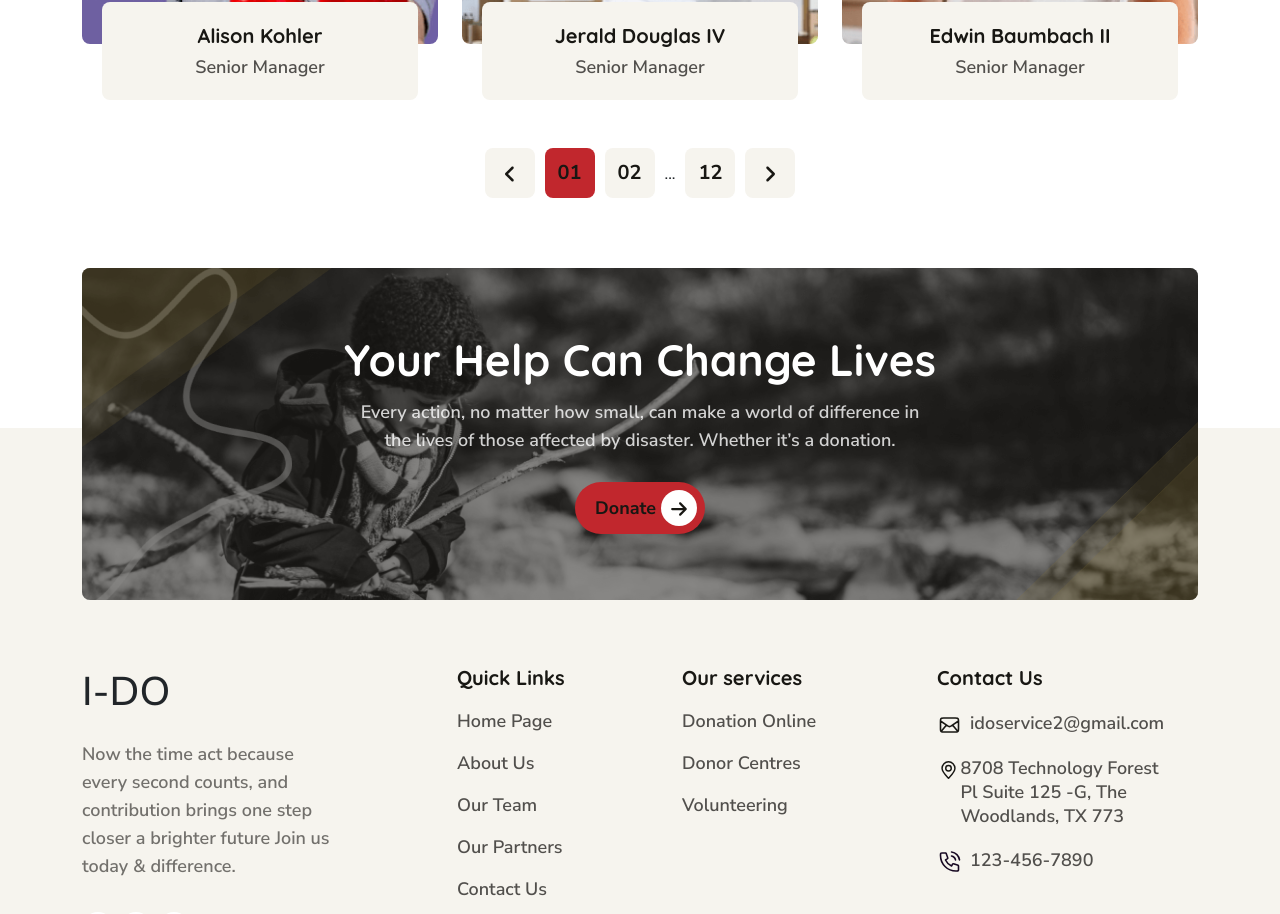
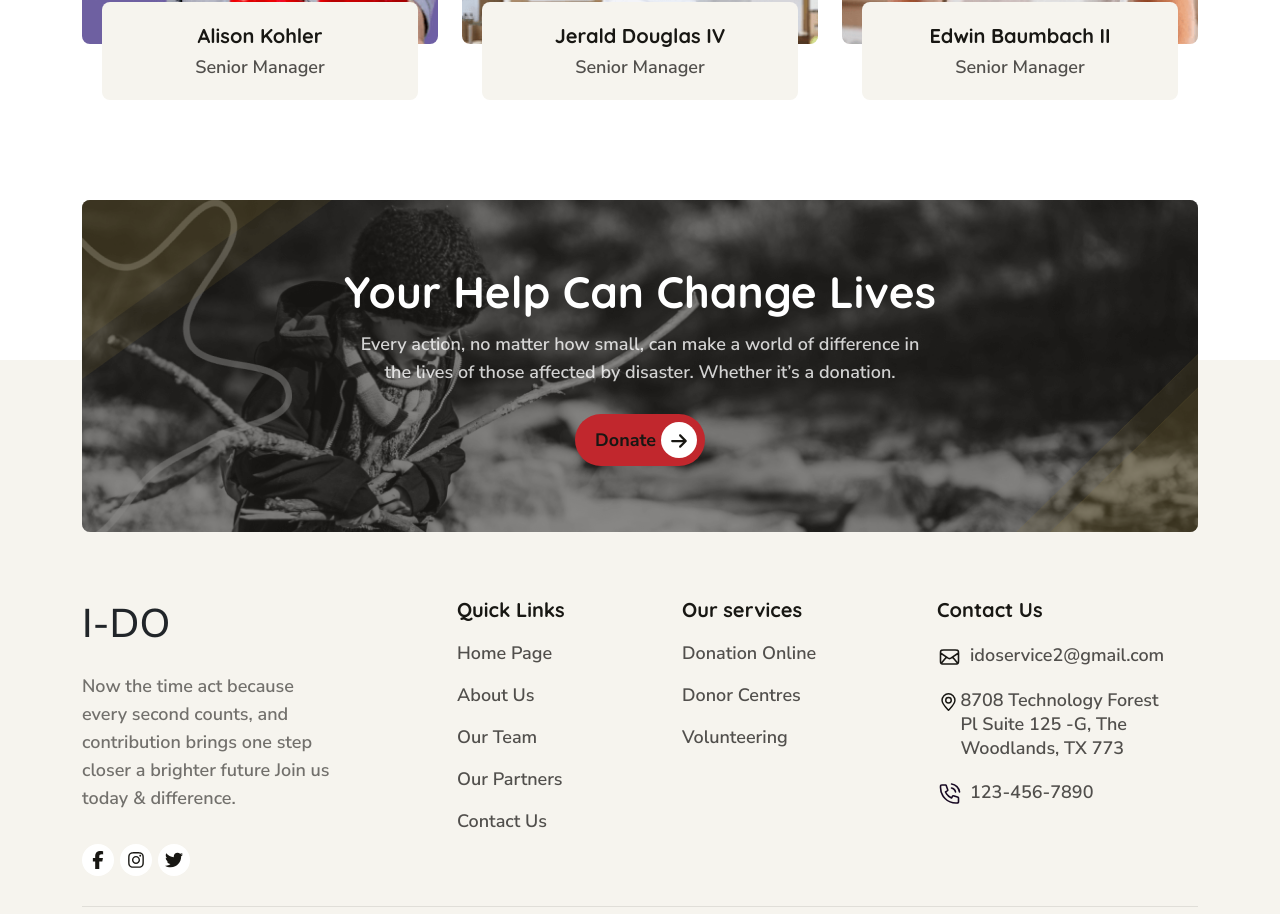
Before and after one commit to ravig1729/ido-webapp, a React (Vite) app: page /partners in a window 1280 px wide. Shown: the part 2000-2914 px from the top of the page. Built offline with nearby package versions, Linux system fonts and the light colour scheme.

Commit message:
-- removed pagination

```diff
--- a/src/pages/other-pages/volunteer/components/Team.tsx
+++ b/src/pages/other-pages/volunteer/components/Team.tsx
@@ -1,33 +1,33 @@
-import {teamData} from '../data'
-import {FaAngleLeft, FaAngleRight, FaFacebookF, FaGithub, FaInstagram, FaTwitter} from 'react-icons/fa6'
-import {Col, Container, Row} from 'react-bootstrap';
+import { teamData } from '../data'
+import { FaFacebookF, FaGithub, FaInstagram, FaTwitter } from 'react-icons/fa6'
+import { Col, Container, Row } from 'react-bootstrap';
 
 const Team = () => {
     return (
         <section className="vl-team-inner sp2">
             <Container>
-            <div className="vl-section-content">
-                <h2 className="title pb-20">Our Team</h2>
-              </div>
+                <div className="vl-section-content">
+                    <h2 className="title pb-20">Our Team</h2>
+                </div>
                 <Row>
                     {
                         teamData.map((item, idx) => (
                             <Col lg={4} md={6} key={idx}>
                                 <div className="single-team">
                                     <div className="team-thumb">
-                                        <img className="w-100 img-fluid" src={item.image} alt='img'/>
+                                        <img className="w-100 img-fluid" src={item.image} alt='img' />
                                     </div>
                                     <div className="p-relative">
                                         <div className="content-box">
                                             <div className="ssocial">
                                                 <ul>
                                                     <li><a href="#"><FaFacebookF
-                                                        className="fa-brands fa-facebook-f"/></a></li>
+                                                        className="fa-brands fa-facebook-f" /></a></li>
                                                     <li><a href="#"><FaInstagram
-                                                        className="fa-brands fa-instagram"/></a></li>
-                                                    <li><a href="#"><FaTwitter className="fa-brands fa-twitter"/></a>
+                                                        className="fa-brands fa-instagram" /></a></li>
+                                                    <li><a href="#"><FaTwitter className="fa-brands fa-twitter" /></a>
                                                     </li>
-                                                    <li><a href="#"><FaGithub className="fa-brands fa-github"/></a></li>
+                                                    <li><a href="#"><FaGithub className="fa-brands fa-github" /></a></li>
                                                 </ul>
                                             </div>
                                             <div className="text">
@@ -41,20 +41,6 @@ const Team = () => {
                         ))
                     }
                 </Row>
-                <Row>
-                    <Col xs={12} className="m-auto">
-                        <div className="theme-pagination text-center mt-18">
-                            <ul>
-                                <li><a href="#"><FaAngleLeft className="fa-solid fa-angle-left"/></a></li>
-                                <li><a className="active" href="#">01</a></li>
-                                <li><a href="#">02</a></li>
-                                <li>...</li>
-                                <li><a href="#">12</a></li>
-                                <li><a href="#"><FaAngleRight className="fa-solid fa-angle-right"/></a></li>
-                            </ul>
-                        </div>
-                    </Col>
-                </Row>
             </Container>
         </section>
 
--- a/src/pages/partners/components/Team.tsx
+++ b/src/pages/partners/components/Team.tsx
@@ -1,31 +1,31 @@
-import {teamData} from '../data'
-import {FaAngleLeft, FaAngleRight, FaFacebookF, FaInstagram, FaTwitter} from 'react-icons/fa6'
-import {Col, Container, Row} from 'react-bootstrap';
+import { teamData } from '../data'
+import { FaFacebookF, FaInstagram, FaTwitter } from 'react-icons/fa6'
+import { Col, Container, Row } from 'react-bootstrap';
 
 const Team = () => {
     return (
         <section className="vl-team-inner sp2">
             <Container>
-            <div className="vl-section-content">
-                <h2 className="title pb-20">Our Partners</h2>
-              </div>
+                <div className="vl-section-content">
+                    <h2 className="title pb-20">Our Partners</h2>
+                </div>
                 <Row>
                     {
                         teamData.map((item, idx) => (
                             <Col lg={4} md={6} key={idx}>
                                 <div className="single-team">
                                     <div className="team-thumb">
-                                        <img className="w-100 img-fluid" src={item.image} alt='img'/>
+                                        <img className="w-100 img-fluid" src={item.image} alt='img' />
                                     </div>
                                     <div className="p-relative">
                                         <div className="content-box">
                                             <div className="ssocial">
                                                 <ul>
                                                     <li><a href="#"><FaFacebookF
-                                                        className="fa-brands fa-facebook-f"/></a></li>
+                                                        className="fa-brands fa-facebook-f" /></a></li>
                                                     <li><a href="#"><FaInstagram
-                                                        className="fa-brands fa-instagram"/></a></li>
-                                                    <li><a href="#"><FaTwitter className="fa-brands fa-twitter"/></a>
+                                                        className="fa-brands fa-instagram" /></a></li>
+                                                    <li><a href="#"><FaTwitter className="fa-brands fa-twitter" /></a>
                                                     </li>
                                                 </ul>
                                             </div>
@@ -40,20 +40,6 @@ const Team = () => {
                         ))
                     }
                 </Row>
-                <Row>
-                    <Col xs={12} className="m-auto">
-                        <div className="theme-pagination text-center mt-18">
-                            <ul>
-                                <li><a href="#"><FaAngleLeft className="fa-solid fa-angle-left"/></a></li>
-                                <li><a className="active" href="#">01</a></li>
-                                <li><a href="#">02</a></li>
-                                <li>...</li>
-                                <li><a href="#">12</a></li>
-                                <li><a href="#"><FaAngleRight className="fa-solid fa-angle-right"/></a></li>
-                            </ul>
-                        </div>
-                    </Col>
-                </Row>
             </Container>
         </section>
 
```
